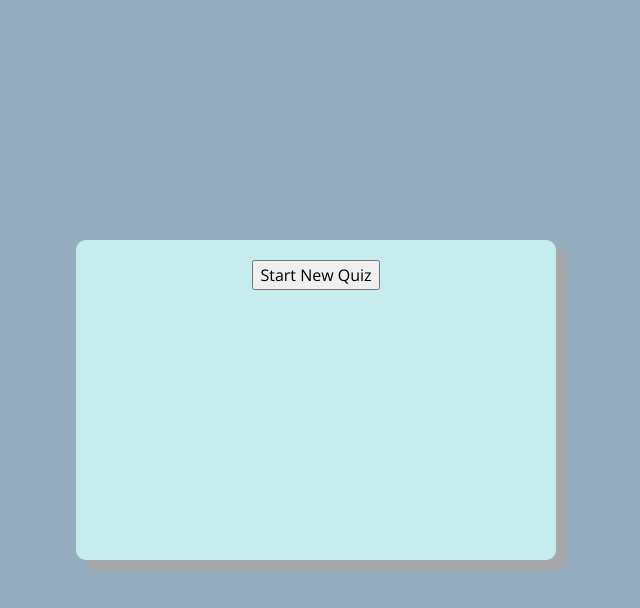
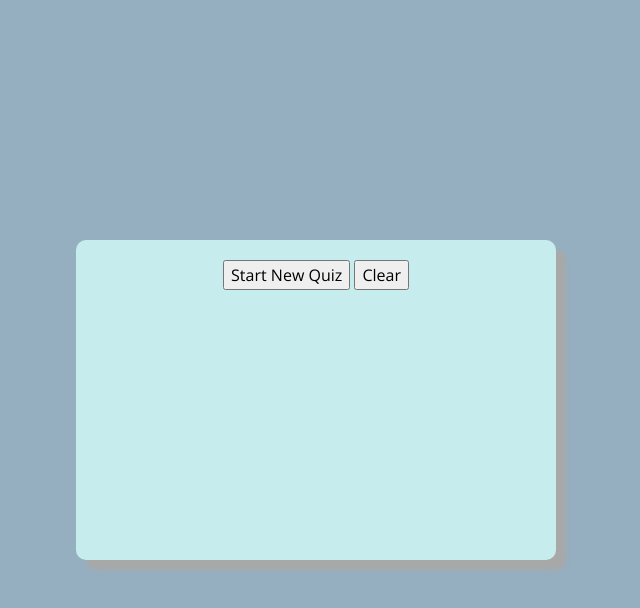
Before and after one commit to druludwig/04-code-quiz, a plain HTML site: page index.html in a window 1280 px wide. Both pictures are taken after a click on the button "View Scoreboard". Shown: the whole page, without its empty margins (324-964 px from the left). Drawn offline with nearby package versions, Linux system fonts and the light colour scheme.

Commit message:
Added clear scores button

```diff
--- a/assets/js/script.js
+++ b/assets/js/script.js
@@ -13,6 +13,7 @@ let initialsField = document.querySelector("#initials");
 let leaderList = document.querySelector("#leader-list")
 let leaderBoard = document.querySelector("#leaderboard")
 let leaderboardButton = document.querySelector("#view-leaderboard")
+let clearButton = document.querySelector("#clear-button")
 
 let currentIndex = 0;
 let time = 0;
@@ -188,5 +189,10 @@ function displayHighscores(){
     leaderboardButton.style.display = "none"
 }
 
+function clearLeaderboard(){
+   localStorage.clear();
+   leaderList.style.display = "none"
+   clearButton.style.display = "none"
+}
 
 leaderboardButton.addEventListener("click", (displayHighscores));
--- a/index.html
+++ b/index.html
@@ -32,6 +32,7 @@
     <div id="leaderboard" class="leaderboard">
         <div id="leader-list" class="leader-list"></div>
         <button onclick="window.location.href='index.html'">Start New Quiz</button>
+        <button onclick="clearLeaderboard()" id="clear-button">Clear</button>
 
     </div>
 
```
